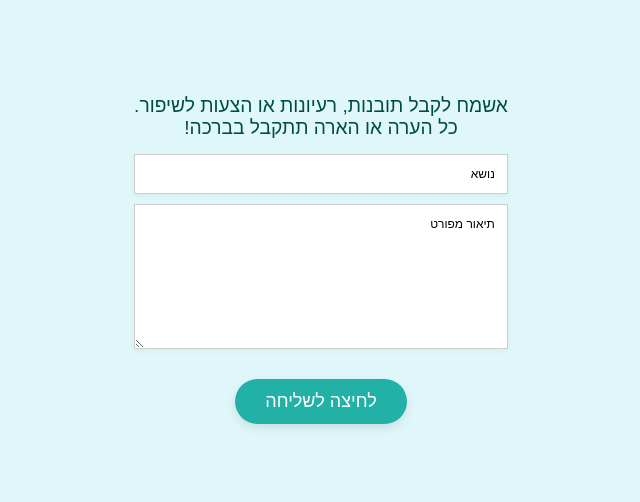
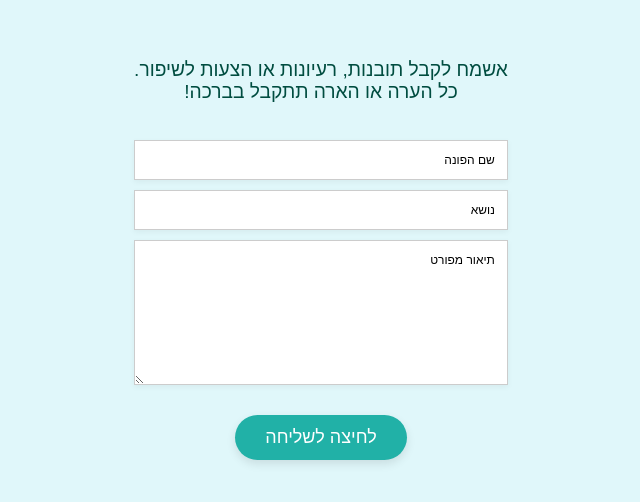
Before and after one commit to shaharmaliss/multi, a React (Create React App) app: page /new-remark in a window 1280 px wide. Shown: the part 140-642 px from the top of the page, without its empty margins (319-959 px from the left). Built offline with nearby package versions, Linux system fonts and the light colour scheme.

Commit message:
added sender name

```diff
--- a/src/new-remark.js
+++ b/src/new-remark.js
@@ -4,14 +4,16 @@ import './App.css';
 function NewRemark() {
   const [title, setTitle] = useState('');
   const [description, setDescription] = useState('');
+  const [senderName, setSenderName] = useState('');
+  const [isSubmitted, setIsSubmitted] = useState(false); // new state
 
   const handleSubmit = async () => {
-  if (!title.trim()) {
-    alert('כדי לשלוח יש לפחות למלא את הנושא של הפנייה');
+    if (!senderName.trim() || !title.trim()) {
+      alert('חובה למלא את שם הפונה ואת הנושא כדי לשלוח פנייה');
       return;
     }
 
-  const dataToSend = { title, description };
+    const dataToSend = { senderName, title, description };
 
     try {
       const response = await fetch('https://hook.eu2.make.com/synosqen70eltxaittdx928lv7k65xu4', {
@@ -21,7 +23,8 @@ function NewRemark() {
       });
 
       if (response.ok) {
-      alert('הפנייה נשלחה בהצלחה!');
+        setIsSubmitted(true); // mark as submitted
+        setSenderName('');
         setTitle('');
         setDescription('');
       } else {
@@ -33,13 +36,27 @@ function NewRemark() {
     }
   };
 
-
   return (
     <div className="App">
+      {isSubmitted ? (
+        <p className="success-message">הפנייה נשלחה בהצלחה!<br />
+                                        נטפל בפנייה בהקדם האפשרי.</p>
+      ) : (
+        <>
           <p className="remark-massage">
             אשמח לקבל תובנות, רעיונות או הצעות לשיפור.<br />
             כל הערה או הארה תתקבל בברכה!
+            <br /><br />
           </p>
+
+          <input
+            type="text"
+            placeholder="שם הפונה"
+            maxLength={100}
+            value={senderName}
+            onChange={(e) => setSenderName(e.target.value)}
+            className="styled-input"
+          />
 
           <input
             type="text"
@@ -61,6 +78,8 @@ function NewRemark() {
           <button onClick={handleSubmit} className="send-button">
             לחיצה לשליחה
           </button>
+        </>
+      )}
     </div>
   );
 }
```
Lines whose indentation alone changed are shown as unchanged.
